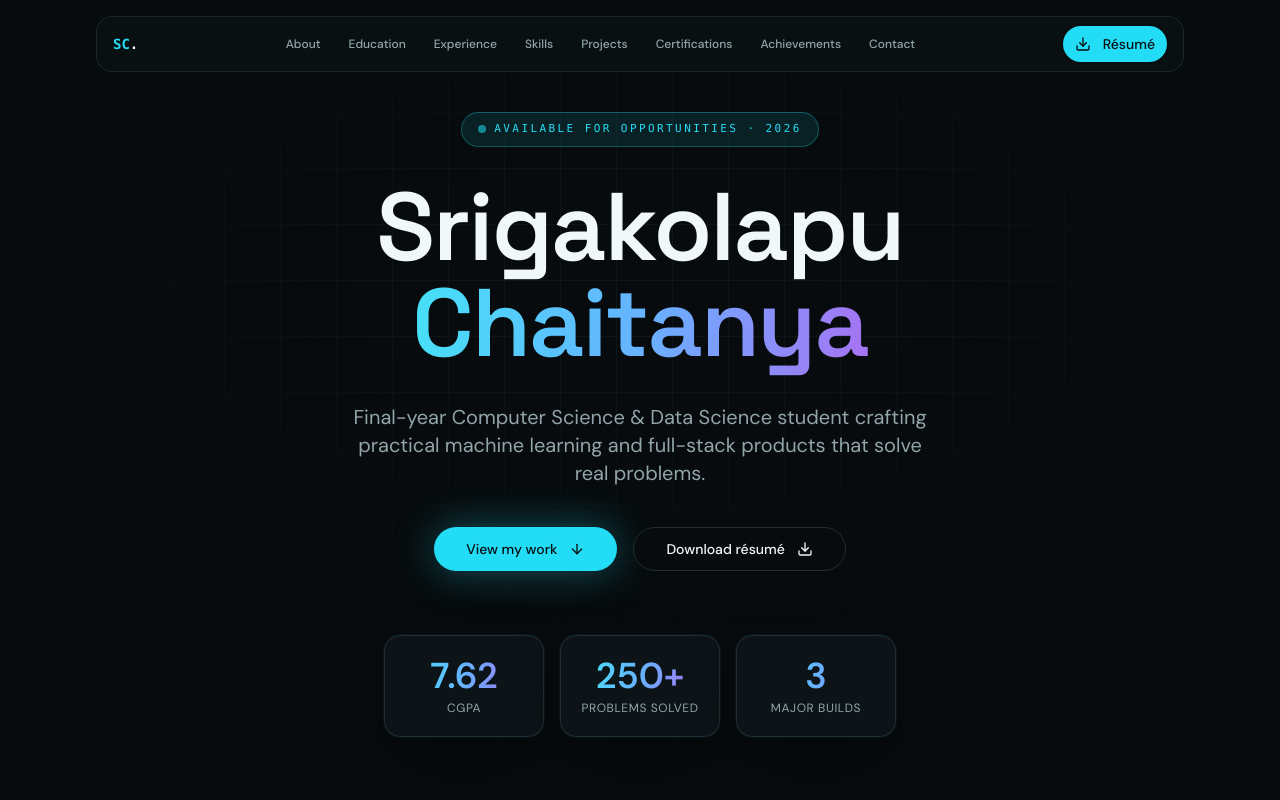
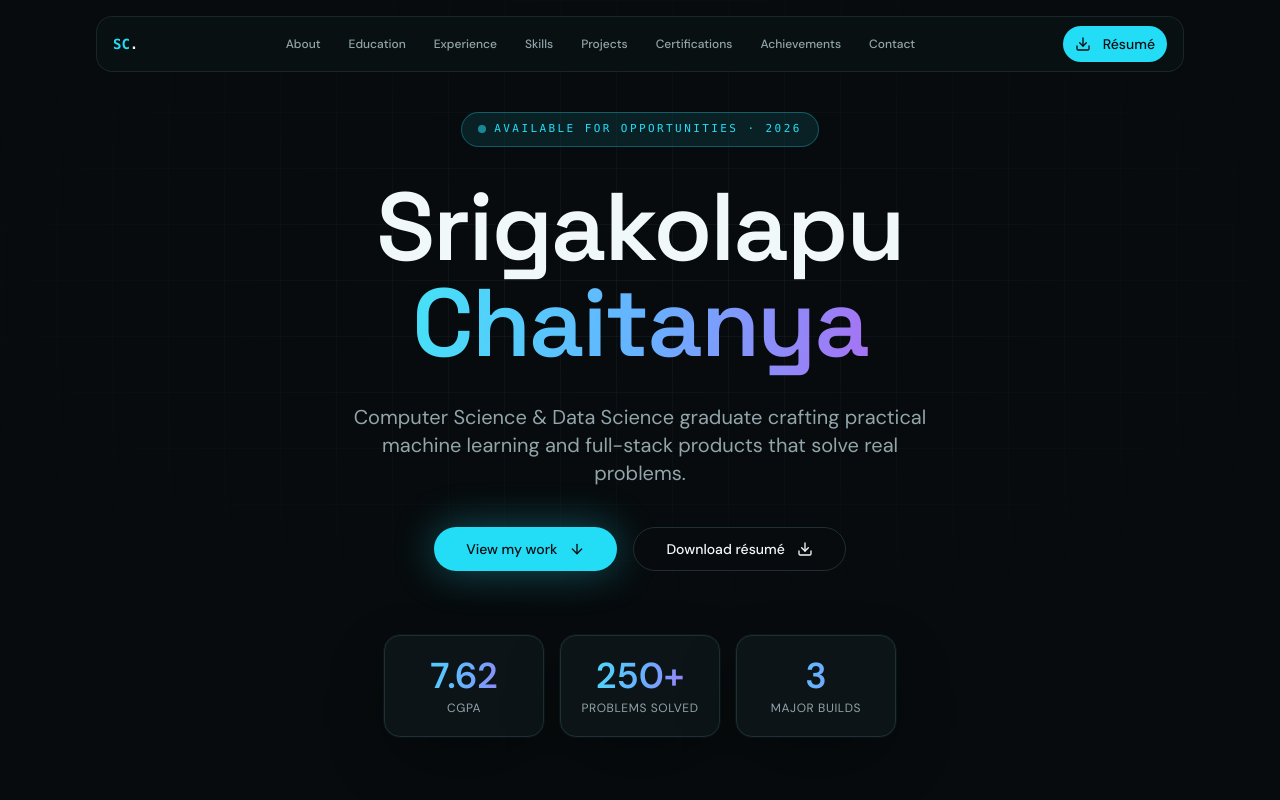
Before and after one commit to Chaitu2205/chaitanya-portfolio-dev, a React (Vite) app: page / in a window 1280 px wide. Shown: the top 800 px of the page. Built offline with nearby package versions, Linux system fonts and the light colour scheme; the HTML template or start-up script is replaced by a standard one.

Commit message:
Changes
Co-authored-by: Chaitu2205 <202484486+Chaitu2205@users.noreply.github.com>

```diff
--- a/src/pages/Index.tsx
+++ b/src/pages/Index.tsx
@@ -146,7 +146,7 @@ const Index = () => {
             Srigakolapu<br /><span className="gradient-text">Chaitanya</span>
           </h1>
           <p className="reveal-2 mx-auto mt-8 max-w-xl text-lg leading-relaxed text-muted-foreground md:text-xl">
-            Final-year Computer Science &amp; Data Science student crafting practical machine learning and full-stack products that solve real problems.
+            Computer Science &amp; Data Science graduate crafting practical machine learning and full-stack products that solve real problems.
           </p>
           <div className="reveal-3 mt-10 flex flex-col items-center justify-center gap-4 sm:flex-row">
             <Button size="lg" onClick={() => scrollTo("projects")} className="rounded-full px-8 shadow-[0_0_40px_hsl(var(--primary)/0.35)]">View my work <ArrowDown className="ml-1 size-4" /></Button>
```
